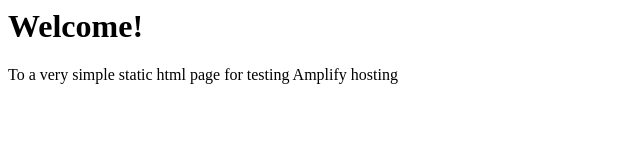
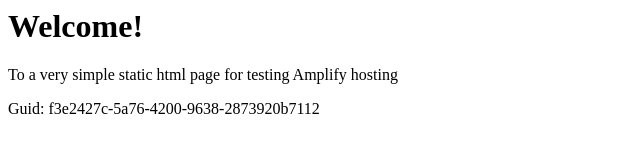
Before and after one commit to aws-aemilia-arn/Github-PR-Commit-Integration-Test-DoNotTouch-GitHubAutoBuildCanaryTest-v1-preprod-eu-north-1, a website: page src/index.html in a window 1280 px wide. Shown: the whole page, without its empty margins (0-640 px from the left). Drawn offline with Linux system fonts and the light colour scheme.

Commit message:
commit from integ tests

```diff
--- a/src/index.html
+++ b/src/index.html
@@ -1,3 +1,5 @@
+
+
 <html lang="en">
 
 <head>
@@ -10,6 +12,6 @@
 <body>
     <h1>Welcome!</h1>
     <p>To a very simple static html page for testing Amplify hosting</p>
-</body>
+    <p>Guid: f3e2427c-5a76-4200-9638-2873920b7112</p></body>
 
 </html>
```
